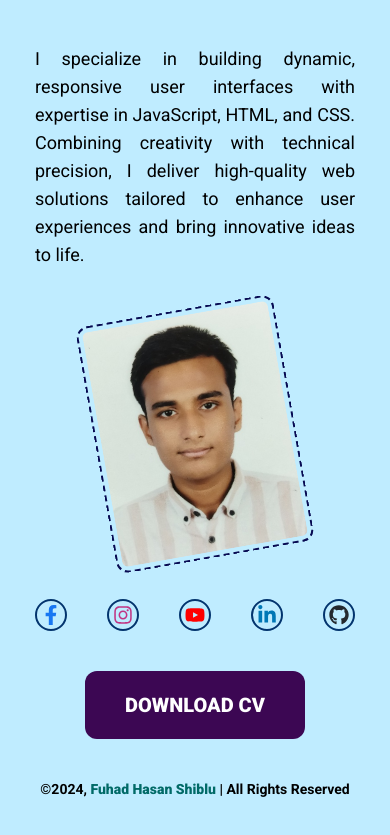
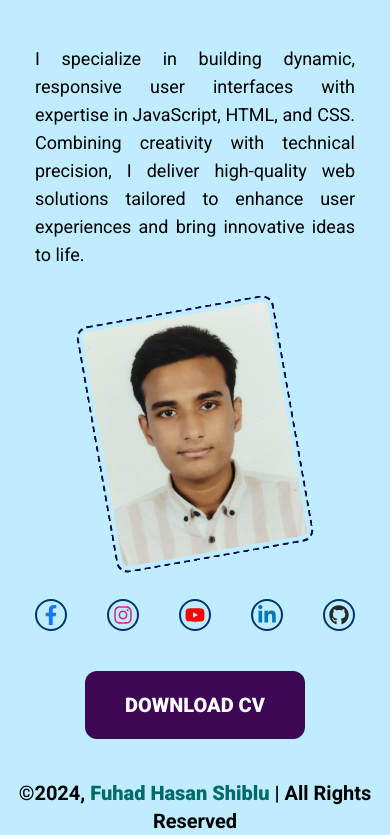
Before and after one commit to fuhad-shiblu/My-Portfolio-Website, a React (Vite) app: page / in a window 390 px wide. Shown: the part 429-1264 px from the top of the page. Before the commit the page ends 1228 px from the top, so only its background shows below. Built offline with nearby package versions, Linux system fonts and the light colour scheme; a web font is replaced by a local one.

Commit message:
resizing footer

```diff
--- a/src/assets/Components/Footer/Footer.jsx
+++ b/src/assets/Components/Footer/Footer.jsx
@@ -3,7 +3,7 @@ import { Link } from "react-router-dom"
 const Footer = () => {
   return (
     <>
-     <footer className="w-full text-center text-sm md:text-xl font-semibold text-black mt-10">&#169;{new Date().getFullYear()}, <Link className="font-black hover:underline capitalize text-[#006A67]" to={'https://github.com/fuhad-shiblu'} target="_blank">fuhad hasan shiblu</Link> | All Rights Reserved</footer>
+     <footer className="w-full text-center text-xl font-semibold text-black mt-10">&#169;{new Date().getFullYear()}, <Link className="font-black hover:underline capitalize text-[#006A67]" to={'https://github.com/fuhad-shiblu'} target="_blank">fuhad hasan shiblu</Link> | All Rights Reserved</footer>
     </>
   )
 }
```
